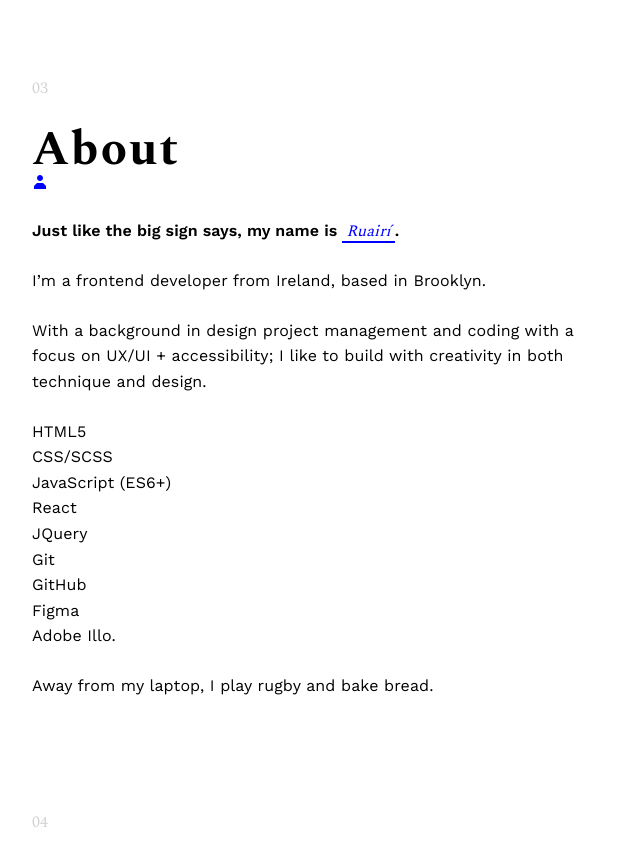
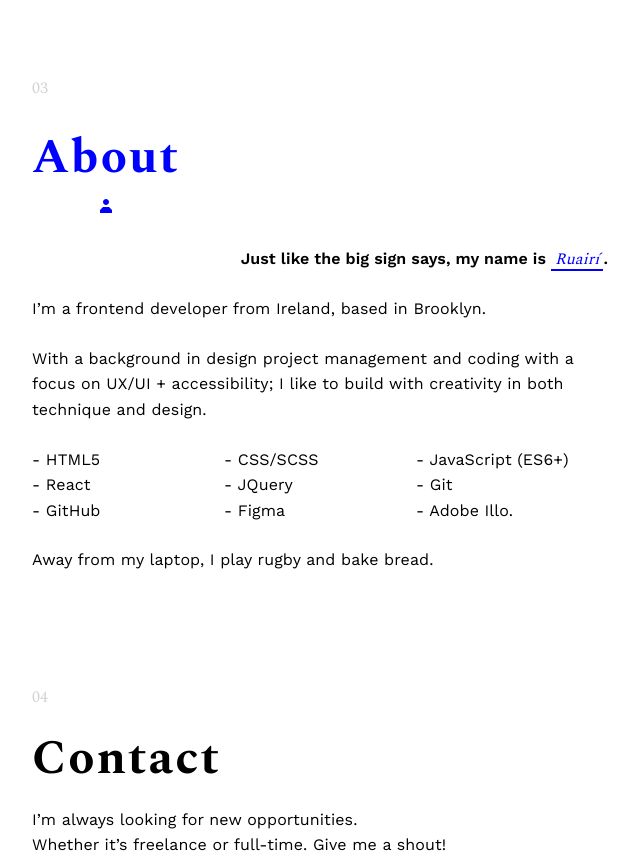
Before and after one commit to ruairiconway/portfolio, a React (Create React App) app: page / in a window 1280 px wide. Shown: the part 1660-2523 px from the top of the page, without its empty margins (0-640 px from the left). Built offline with nearby package versions, Linux system fonts and the light colour scheme.

Commit message:
finished styling desktop about

```diff
--- a/src/pages/AboutPage.js
+++ b/src/pages/AboutPage.js
@@ -1,11 +1,37 @@
 import React from 'react'
+import styled from 'styled-components'
 import PageCount from '../components/PageCount'
 import TextLink from '../components/TextLink'
-import { BoldPara } from '../styles/BoldPara'
 import useWindowDimensions from '../hooks/useWindowDimensions'
 import { AboutIcon } from '../assets/icons'
 
 let skills = ['HTML5', 'CSS/SCSS', 'JavaScript (ES6+)', 'React', 'JQuery', 'Git', 'GitHub', 'Figma', 'Adobe Illo.' ]
+
+const TitleWrapper = styled.div`
+    display: flex;
+    flex-flow: column nowrap;
+    width: fit-content;
+    align-items: center;
+    margin: 2rem 0;
+
+    h3 {
+        margin-bottom: 1rem;
+        color: var(--ranColor);
+        transition: 0.5s;
+    }
+`
+
+const LeadPara = styled.p`
+    font-weight: 600;
+    text-align: right;
+`
+
+const List = styled.ul`
+    display: grid;
+    grid-template-columns: repeat(auto-fit, minmax(175px, 1fr));
+    margin-left: 0;
+    padding-left: 0;
+`
 
 export default function AboutPage() {
 
@@ -14,14 +40,16 @@ export default function AboutPage() {
     return (
         <>
             <PageCount>03</PageCount>
-            <h3>About</h3>
-            <AboutIcon />
-            <BoldPara>{width > 1025 ? 'Just like the big sign says, m' : 'M' }y name is <TextLink>Ruair&iacute;</TextLink>.</BoldPara>
+            <TitleWrapper>
+                <h3>About</h3>
+                <AboutIcon />
+            </TitleWrapper>
+            <LeadPara>{width > 1025 ? 'Just like the big sign says, m' : 'M' }y name is <TextLink>Ruair&iacute;</TextLink>.</LeadPara>
             <p>I’m a frontend developer from Ireland, based in Brooklyn.</p>
             <p>With a background in design project management and coding with a focus on UX/UI + accessibility; I like to build with creativity in both technique and design.</p>
-            <ul>
-                {skills.map((skill, i) => <li key={i}>{skill}</li>)}
-            </ul>
+            <List>
+                {skills.map((skill, i) => <li key={i}>- {skill}</li>)}
+            </List>
             <p>Away from my laptop, I play rugby and bake bread.</p>
         </>
     )
```
